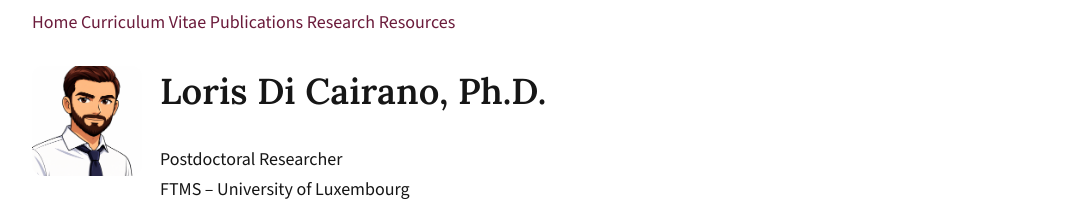
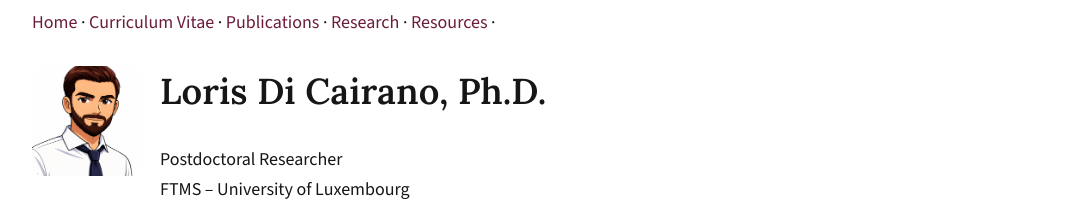
Before and after one commit to ldicairano/website, a Jekyll site: the page built from index.html, in a window 1280 px wide. Shown: the top 205 px of the page, without its empty margins (58-1145 px from the left). Built offline with Jekyll 4.4.1, drawn with Linux system fonts in a browser that asks for light colours.

Commit message:
Update site

```diff
--- a/_layouts/default.html
+++ b/_layouts/default.html
@@ -17,11 +17,11 @@
     <div class="wrap topbar__inner">
 
       <nav class="nav">
-        <a class="nav__link {% if page.url == '/' %}is-active{% endif %}" href="{{ '/' | relative_url }}">Home</a>
-        <a class="nav__link" href="{{ '/cv/' | relative_url }}">Curriculum Vitae</a>
-        <a class="nav__link" href="{{ '/publications/' | relative_url }}">Publications</a>
-        <a class="nav__link" href="{{ '/research/' | relative_url }}">Research</a>
-        <a class="nav__link" href="{{ '/resources/' | relative_url }}">Resources</a>
+        <a class="nav__link {% if page.url == '/' %}is-active{% endif %}" href="{{ '/' | relative_url }}">Home</a>   ·
+        <a class="nav__link" href="{{ '/cv/' | relative_url }}">Curriculum Vitae</a>   ·
+        <a class="nav__link" href="{{ '/publications/' | relative_url }}">Publications</a>   ·
+        <a class="nav__link" href="{{ '/research/' | relative_url }}">Research</a>   ·
+        <a class="nav__link" href="{{ '/resources/' | relative_url }}">Resources</a>   ·
       </nav>
 
     </div>
```
